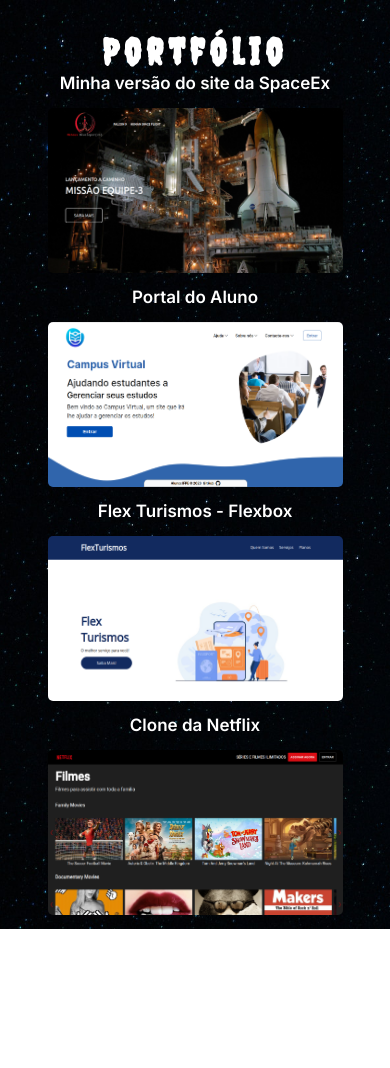
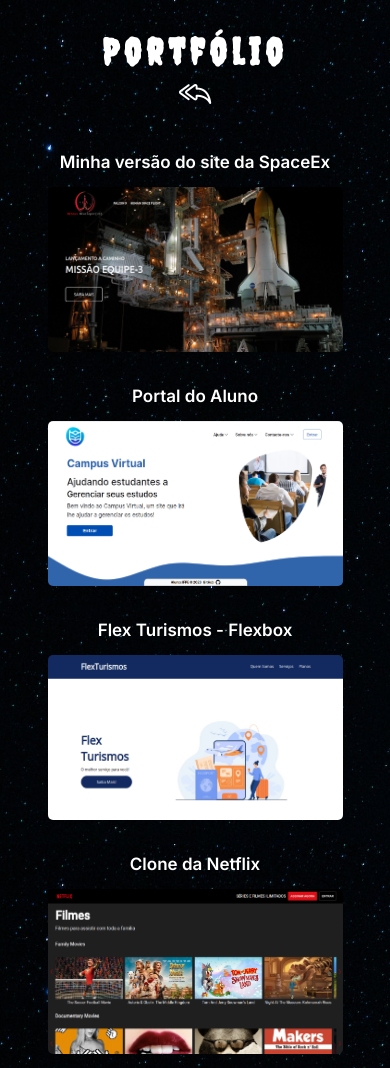
Before and after one commit to MathewSant/Linktree, a plain HTML site: page portfólio.html in a window 390 px wide. Before the commit the page ends 929 px from the top, so only its background shows below. Drawn offline with nearby package versions, Linux system fonts and the light colour scheme.

Commit message:
Linktree

```diff
--- a/js/scriptPortfolio.js
+++ b/js/scriptPortfolio.js
@@ -4,11 +4,9 @@
   // Adicione mais caminhos de imagens, se necessário
 ];
 
-let currentImage = null; // Variável para armazenar a imagem atual
+let currentImage = null;
 
-// Função para criar e exibir uma imagem em um lugar aleatório da tela
 function exibirImagemAleatoria() {
-  // Remove a imagem anterior, se existir
   if (currentImage) {
     currentImage.style.opacity = 0;
     currentImage.addEventListener(
@@ -24,43 +22,43 @@
   }
 }
 
-// Função para mostrar uma nova imagem
 function mostrarNovaImagem() {
-  // Seleciona um índice aleatório do array de imagens
   const randomIndex = Math.floor(Math.random() * images.length);
 
-  // Obtém o caminho da imagem aleatória
   const imagePath = images[randomIndex];
 
-  // Cria um novo elemento de imagem
   const imgElement = document.createElement("img");
   imgElement.src = imagePath;
   imgElement.classList.add("random-image");
 
-  // Define a posição aleatória de exibição na tela
-  const posX = Math.random() * (window.innerWidth - imgElement.width);
-  const posY = Math.random() * (window.innerHeight - imgElement.height);
+  setTimeout(function () {
+    imgElement.style.opacity = 1;
+  }, 1000);
 
-  // Define a posição absoluta da imagem
-  imgElement.style.position = "absolute";
-  imgElement.style.left = posX + "px";
-  imgElement.style.top = posY + "px";
+  currentImage = imgElement;
 
-  // Adiciona a imagem ao container
   const container = document.getElementById("container");
   container.appendChild(imgElement);
 
-  // Aguarda um pequeno intervalo de tempo antes de exibir a imagem
-  setTimeout(function () {
-    imgElement.style.opacity = 1;
-  }, 300);
+  function setRandomPosition() {
+    const posX = Math.random() * (window.innerWidth - imgElement.width);
+    const posY = Math.random() * (window.innerHeight - imgElement.height);
 
-  // Armazena a referência para a imagem atual
-  currentImage = imgElement;
+    imgElement.style.cssText = `position: absolute; left: ${posX}px; top: ${posY}px;`;
+  }
+
+  setRandomPosition();
+
+  window.addEventListener("resize", setRandomPosition);
 }
 
-// Chama a função para exibir uma imagem aleatória inicialmente
 exibirImagemAleatoria();
 
-// Define um intervalo para exibir uma nova imagem a cada 2 segundos
-setInterval(exibirImagemAleatoria, 2000);
+setInterval(exibirImagemAleatoria, 4000);
+
+const linkIcon = document.querySelector(".link-icon");
+linkIcon.addEventListener("click", function (event) {
+  event.preventDefault();
+
+  window.location.href = "./index.html";
+});
--- a/portfólio.html
+++ b/portfólio.html
@@ -11,11 +11,16 @@
     />
     <link rel="stylesheet" href="./styles/portfolio.css" />
     <title>Portfólio</title>
+    <link
+      rel="stylesheet"
+      href="https://cdn.jsdelivr.net/npm/bootstrap-icons@1.10.5/font/bootstrap-icons.css"
+    />
   </head>
   <body>
-    <!-- <div class="h1"> -->
-    <h1>Portfólio</h1>
-    <!-- </div> -->
+    <div class="h1">
+      <h1>Portfólio</h1>
+      <i class="bi bi-reply-all link-icon"></i>
+    </div>
     <div id="container">
       <div class="mySites">
         <div class="text-img">
--- a/styles/portfolio.css
+++ b/styles/portfolio.css
@@ -23,7 +23,21 @@
   align-items: center;
   justify-content: center;
 }
+.h1 {
+  display: flex;
+  justify-content: center;
+  align-items: center;
+  flex-direction: column;
+  color: #fff;
+}
 
+i {
+  font-size: 2rem;
+  cursor: pointer;
+}
+i:hover {
+  color: #dadada;
+}
 h1 {
   font-family: "Creepster", cursive;
   display: flex;
@@ -118,12 +132,20 @@
   }
 }
 
-@media (max-width: 600px) {
+@media (max-width: 629px) {
   body {
     overflow: auto;
   }
   .random-image {
-    /* width: 200px; */
-    display: none;
+    width: 180px;
+  }
+  .h1 {
+    margin-bottom: 20px;
+  }
+  .text-img {
+    display: flex;
+    flex-direction: column;
+    align-items: center;
+    margin-top: 20px;
   }
 }
--- a/styles/style.css
+++ b/styles/style.css
@@ -166,7 +166,7 @@
 
 @media (max-width: 740px) {
   .random-image {
-    width: 150px;
+    width: 180px;
   }
   .container-skills {
     display: none;
```
Also changed, not shown: index.html (+1 -0 lines), js/script.js (+20 -14 lines).
